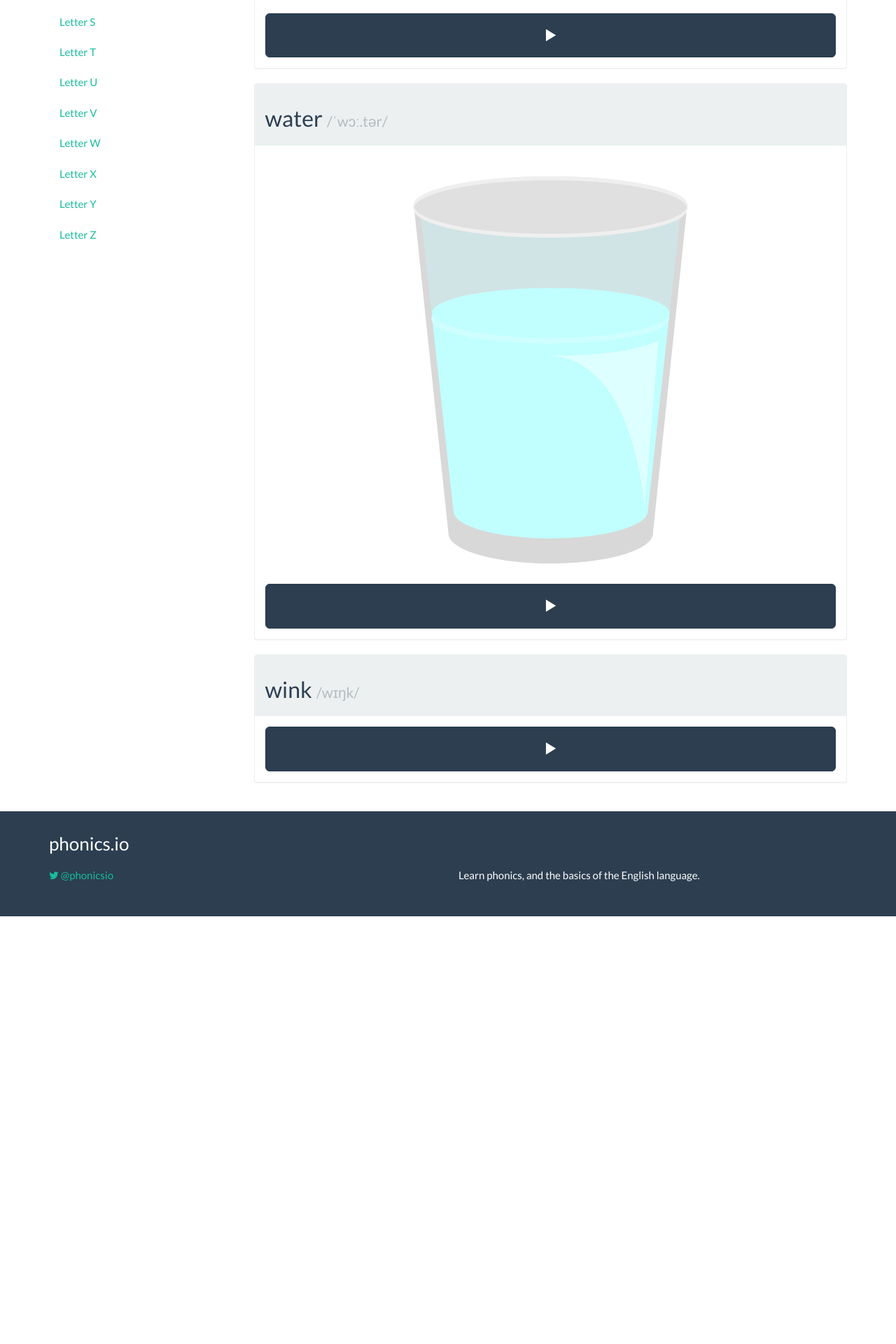
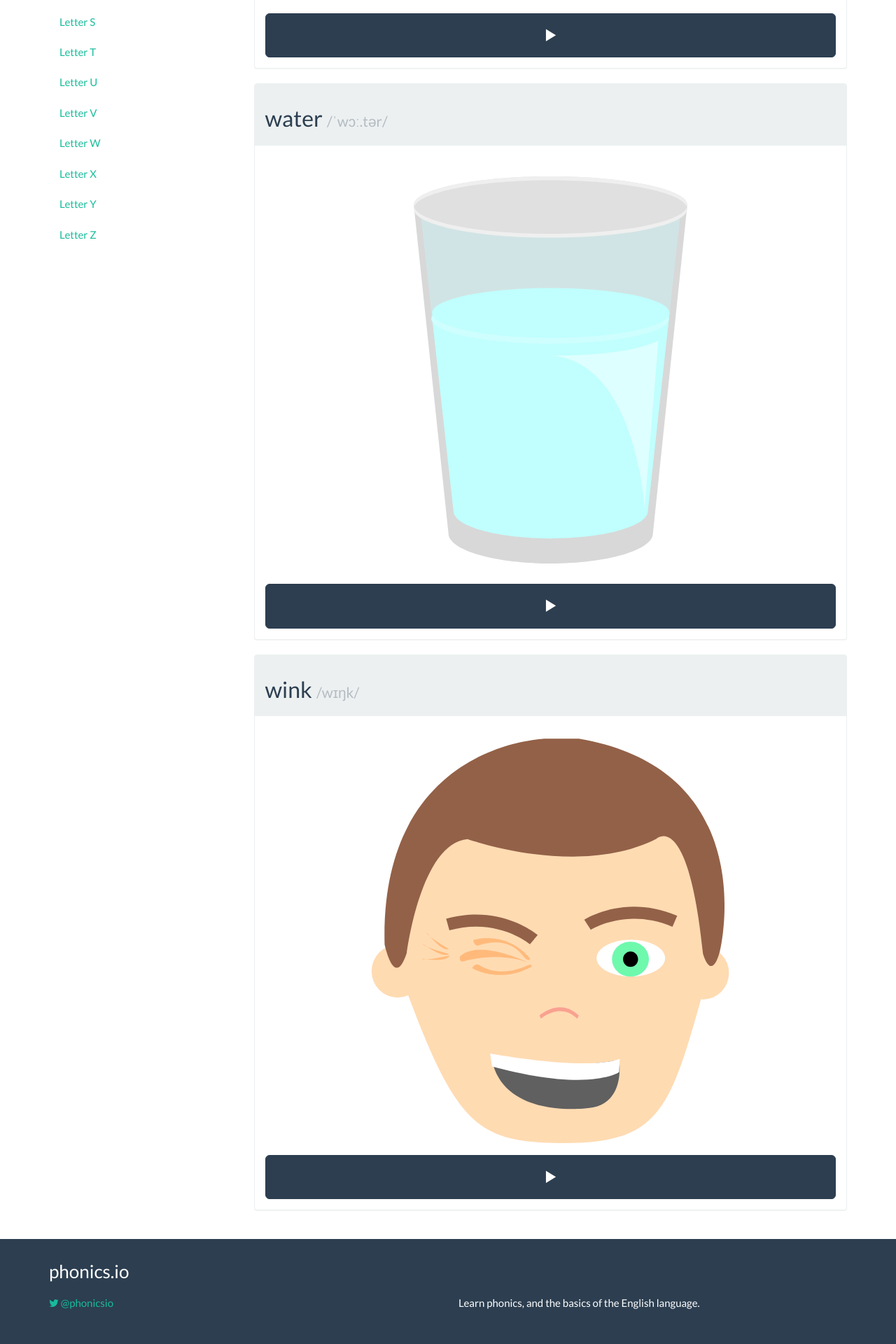
Before and after one commit to irmbrady/phonics.io, a Jekyll site: the page built from letters/w.html, in a window 1280 px wide. Shown: the part 852-2772 px from the top of the page at 70% size. Built offline with Jekyll 4.4.1, drawn with Linux system fonts in a browser that asks for light colours; nearby versions of some CDN libraries; before the commit the page ends 2161 px from its top, so only the background shows below that.

Commit message:
Added wink svg

```diff
--- a/letters/w.html
+++ b/letters/w.html
@@ -42,7 +42,7 @@
     <h2>wink <small>/wɪŋk/</small></h2>
   </div>
   <div class="panel-body">
-    <!-- <img src="/../resources/images/XX.svg" alt="XX" style="width: 100%; display: block;"/> -->
+    <img src="/../resources/images/wink.svg" alt="wink" style="width: 100%; display: block;"/>
     <audio id="say-wink">
       <source src="/../resources/sounds/mp3/wink.mp3" type="audio/mpeg" />
       <source src="/../resources/sounds/ogg/wink.ogg" type="audio/ogg" />
```
Also changed, not shown: resources/images/wink.svg (added).
